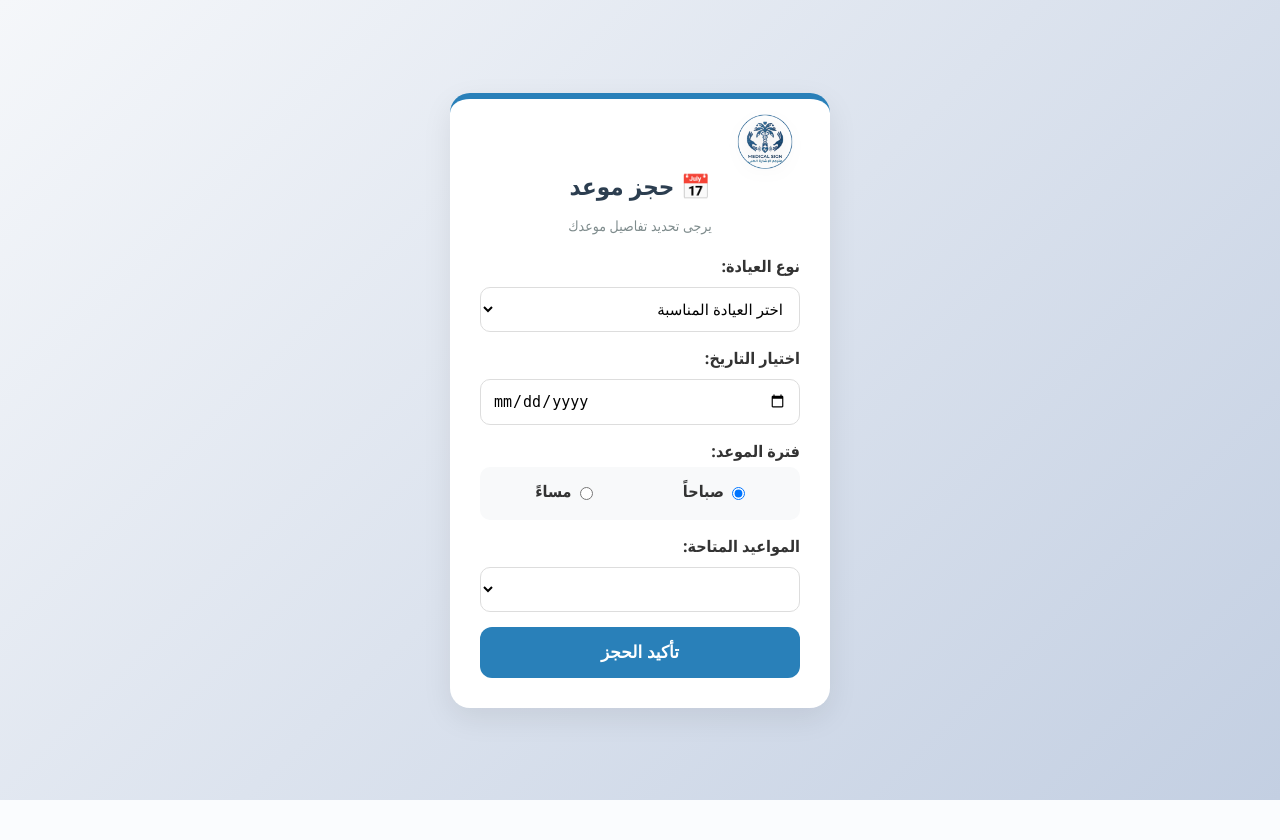
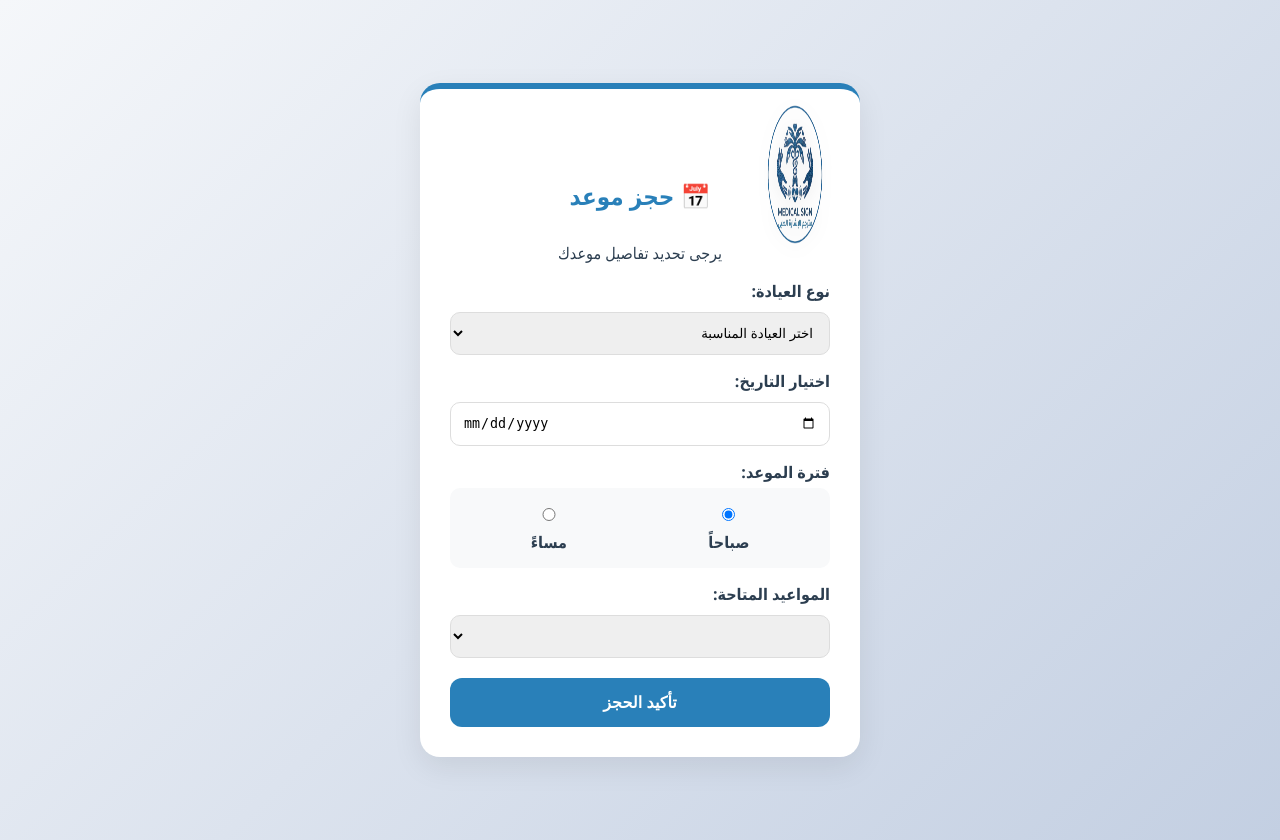
Before and after one commit to 446955897-tech/Medicalsign, a PHP site: page /appointments/booking_8.html in a window 1280 px wide. Before the commit the page ends 800 px from the top, so only its background shows below. Run offline with PHP 8.4, Linux system fonts and the light colour scheme; lists and menus that the app fills with data are empty.

Commit message:
تعديل

```diff
--- a/CSS/style.css
+++ b/CSS/style.css
@@ -32,7 +32,11 @@ body {
     align-items: center;
     width: 100%;
 }
-
+a {
+    display: block;
+    margin-top: 15px; /* لترك مسافة بسيطة بين الزر والرابط */
+    text-align: center; /* لتوسيط النص */
+}
 h2 {
     color: #2980b9;
     margin-bottom: 20px;
@@ -110,8 +114,10 @@ button {
     text-decoration: none;
     font-size: 14px;
 }
+
 /* تنسيق الاعراض */
-* {
+
+.symptoms-container{
     box-sizing: border-box;
 }
 
@@ -261,7 +267,7 @@ h2 {
     cursor: pointer;
 }
 
-<<<<<<< HEAD
+ HEAD
 .btn:hover {
     opacity: 0.9;
     transform: scale(1.05);
@@ -503,7 +509,6 @@ h1, h2 {
 }
 
 /*appointments*/
-/* الإعدادات العامة */
 body {
     background-color: #f4f7f6;
     display: flex;
@@ -524,38 +529,26 @@ body {
     border-top: 6px solid #2980b9;
     position: relative;
     padding-top: 70px;
-    z-index: 10; /* لضمان أن الحاوية فوق أي خلفيات */
 }
 
-/* الشعار */
 .logo-top-corner {
     position: absolute;
     top: 15px;
     right: 15px;
-    z-index: 5;
+    pointer-events: none; /* لمنع حجب النقر عن العناصر تحتها */
 }
-.logo-top-corner img { width: 100px; height: auto; }
+.logo-top-corner img { width: 100px; }
 
-/* النصوص */
-h2 { color: #2c3e50; margin: 0; }
-.subtitle { color: #7f8c8d; font-size: 14px; margin-bottom: 20px; }
-
-/* الحقول */
 .input-group { text-align: right; margin-bottom: 15px; }
-label { display: block; font-weight: bold; margin-bottom: 5px; color: #333; }
+label { display: block; font-weight: bold; margin-bottom: 5px; }
 
 select, input[type="date"] {
     width: 100%;
     padding: 12px;
     border: 1px solid #ddd;
     border-radius: 10px;
-    font-size: 15px;
-    box-sizing: border-box;
-    background-color: #fff;
-    cursor: pointer; /* تجعل المستخدم يعرف أنه قابل للضغط */
 }
 
-/* الراديو */
 .period-selector {
     display: flex;
     justify-content: space-around;
@@ -563,26 +556,26 @@ select, input[type="date"] {
     padding: 10px;
     border-radius: 10px;
 }
-.radio-item { display: flex; align-items: center; gap: 8px; cursor: pointer; }
 
-/* الأزرار */
 .btn-main {
     background-color: #2980b9;
     color: white;
     border: none;
     padding: 15px;
+    width: 100%;
     border-radius: 12px;
-    width: 100%;
-    font-size: 17px;
     font-weight: bold;
     cursor: pointer;
-    margin-top: 10px;
-    position: relative;
-    z-index: 20; /* لضمان أن الزر هو أعلى طبقة */
 }
-.btn-main:hover { background-color: #1a5276; }
 
-/* رسالة النجاح */
-.success-box { background-color: #ebf5fb; padding: 20px; border-radius: 12px; color: #2980b9; margin-top: 15px; line-height: 1.6; }
+.success-box {
+    background-color: #ebf5fb;
+    padding: 20px;
+    border-radius: 12px;
+    color: #2980b9;
+    margin: 20px 0;
+    line-height: 1.8;
+}
+
 .success-icon { font-size: 60px; margin-bottom: 10px; }
-.secondary-btn { background-color: #bdc3c7; color: white; border: none; padding: 12px; width: 100%; border-radius: 10px; margin-top: 20px; cursor: pointer; }
+.secondary-btn { background-color: #bdc3c7; color: white; border: none; padding: 12px; width: 100%; border-radius: 10px; cursor: pointer; }
--- a/appointments/booking_8.html
+++ b/appointments/booking_8.html
@@ -2,16 +2,14 @@
 <html lang="ar" dir="rtl">
 <head>
     <meta charset="UTF-8">
-    <meta name="viewport" content="width=device-width, initial-scale=1.0">
     <title>حجز موعد - MedicalSign</title>
     <link rel="stylesheet" href="../CSS/style.css">
 </head>
 <body>
-    <div class="container fade-in">
+    <div class="container">
         <div class="logo-top-corner">
             <img src="../images/logo.png" alt="MedicalSign">
         </div>
-
         <div id="booking-form">
             <h2>📅 حجز موعد</h2>
             <p class="subtitle">يرجى تحديد تفاصيل موعدك</p>
@@ -20,9 +18,9 @@
                 <label>نوع العيادة:</label>
                 <select id="clinic-type">
                     <option value="" disabled selected>اختر العيادة المناسبة</option>
-                    <option value="عيادة الأسنان">عيادة الأسنان</option>
-                    <option value="عيادة العيون">عيادة العيون</option>
-                    <option value="عيادة الأطفال">عيادة الأطفال</option>
+                    <option value="الأسنان">عيادة الأسنان</option>
+                    <option value="العيون">عيادة العيون</option>
+                    <option value="الأطفال">عيادة الأطفال</option>
                 </select>
             </div>
 
@@ -47,23 +45,12 @@
 
             <div class="input-group">
                 <label>المواعيد المتاحة:</label>
-                <select id="app-time">
-                    </select>
+                <select id="app-time"></select>
             </div>
 
-            <button class="btn-main" id="confirm-btn" onclick="confirmBooking()">تأكيد الحجز</button>
-        </div>
-
-        <div id="confirmation-msg" style="display: none;">
-            <div class="success-icon">💙</div>
-            <h2>تم تأكيد الحجز</h2>
-            <div class="success-box">
-                <p id="final-details"></p>
-            </div>
-            <button class="secondary-btn" onclick="location.reload()">حجز موعد آخر</button>
+            <button class="btn-main" onclick="goToConfirmation()">تأكيد الحجز</button>
         </div>
     </div>
-
     <script src="../JAVA S/script.js"></script>
 </body>
 </html>
```
Also changed, not shown: JAVA S/script.js (+28 -23 lines), appointments/confirmotion.html (added).
